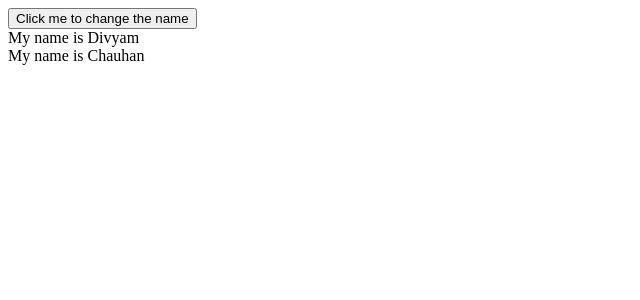
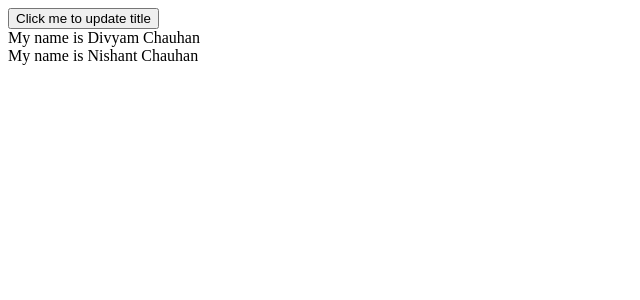
Before and after one commit to bobby0015/Web-Cohort-Learnings, a React (Vite) app in the folder 02_Frontend/react_deep_dive/: page / in a window 1280 px wide. Shown: the top 300 px of the page, without its empty margins (0-640 px from the left). Built offline with nearby package versions, Linux system fonts and the light colour scheme.

Commit message:
This is how we prevent re-rendering for the static components. This is very useful while creating apps and games and the huge websites.

```diff
--- a/02_Frontend/react_deep_dive/src/App.jsx
+++ b/02_Frontend/react_deep_dive/src/App.jsx
@@ -1,20 +1,27 @@
-import React, { useState } from "react"
+import { useState } from "react"
 
 const App = () => {
 
-  const [value,setValue] = useState('Divyam')
+  return (
+    <>
+      <ButtonWithHeader />
+      <Header title={'My name is Nishant Chauhan'} />
+    </>
+  )
+}
 
-  const randomValues = () => {
-    setValue(Math.random)
+const ButtonWithHeader = () => {
+  const [title, setTitle] = useState('Divyam Chauhan')
+
+  const updateTitle = () => {
+    setTitle(Math.random)
   }
 
-  return (
-    <React.Fragment>
-      <button onClick={randomValues}>Click me to change the name</button>
-      <Header title={`My name is ${value}`} />
-      <Header title="My name is Chauhan" />
-    </React.Fragment>
-  )
+  return <>
+    <button onClick={updateTitle}>Click me to update title</button>
+    <Header title={`My name is ${title}`} />
+  </>
+
 }
 
 const Header = (props) => {
```
